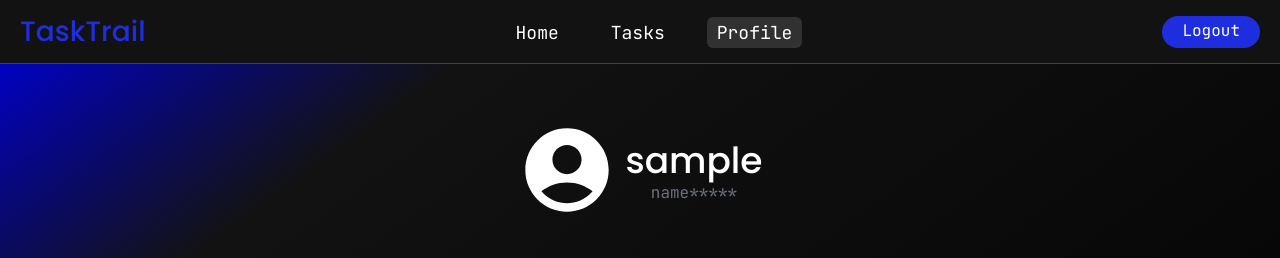
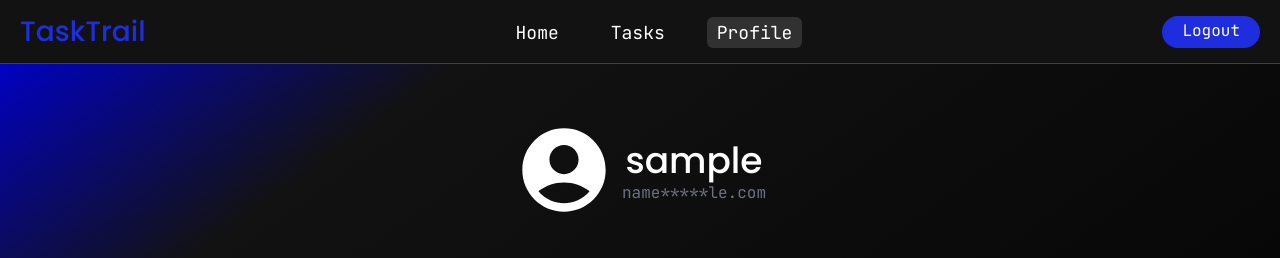
Before and after one commit to subodhsingh2004/TaskTrail, a React (Vite) app in the folder frontend/: page /profile/1 in a window 1280 px wide. Shown: the top 258 px of the page. Built offline with nearby package versions, Linux system fonts and the light colour scheme; sample sign-in values are in the browser's storage.

Commit message:
changed email in profile

```diff
--- a/frontend/src/pages/Profile.jsx
+++ b/frontend/src/pages/Profile.jsx
@@ -10,7 +10,7 @@ function Profile() {
         let email = userInfo.email
         let start = email.substring(0,4)
         let middle = "*****"
-        let end = email.substring(-1,-10)
+        let end = email.slice(10)
 
         return start + middle + end;
     }
```
